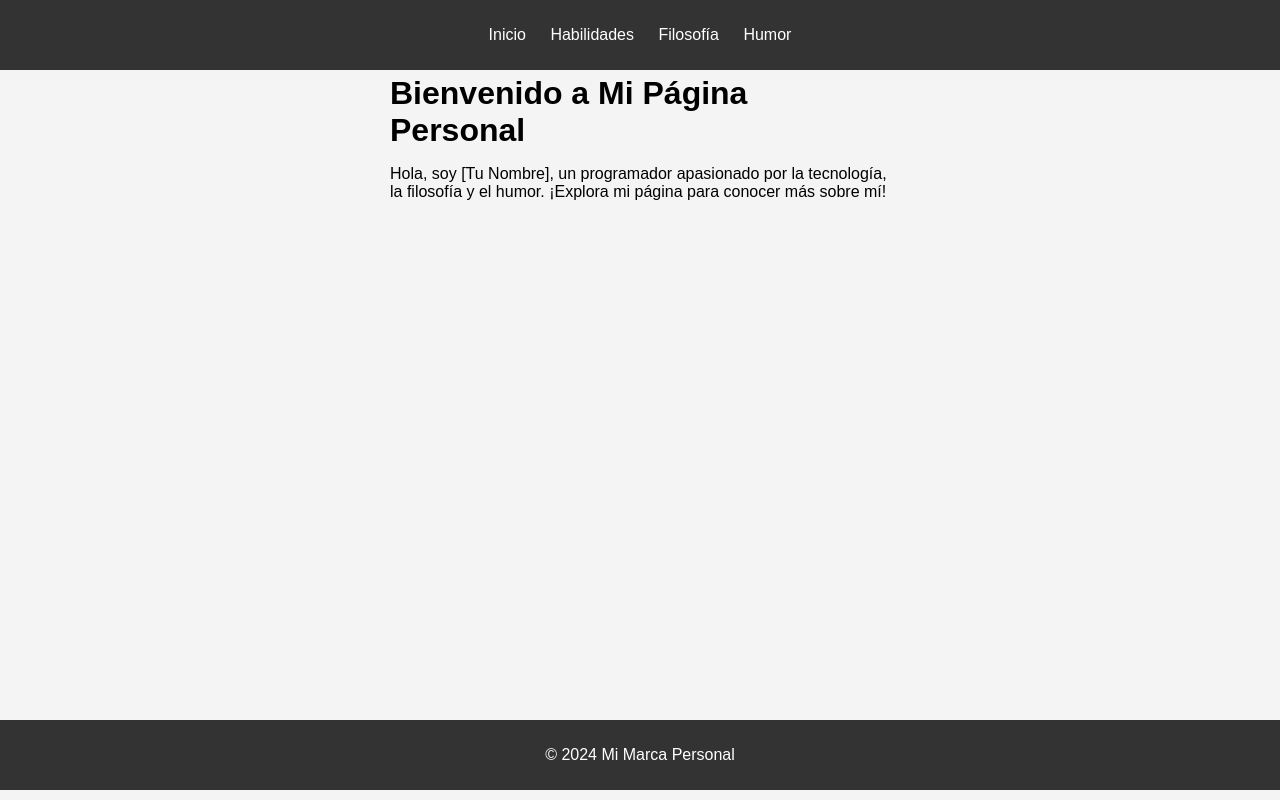
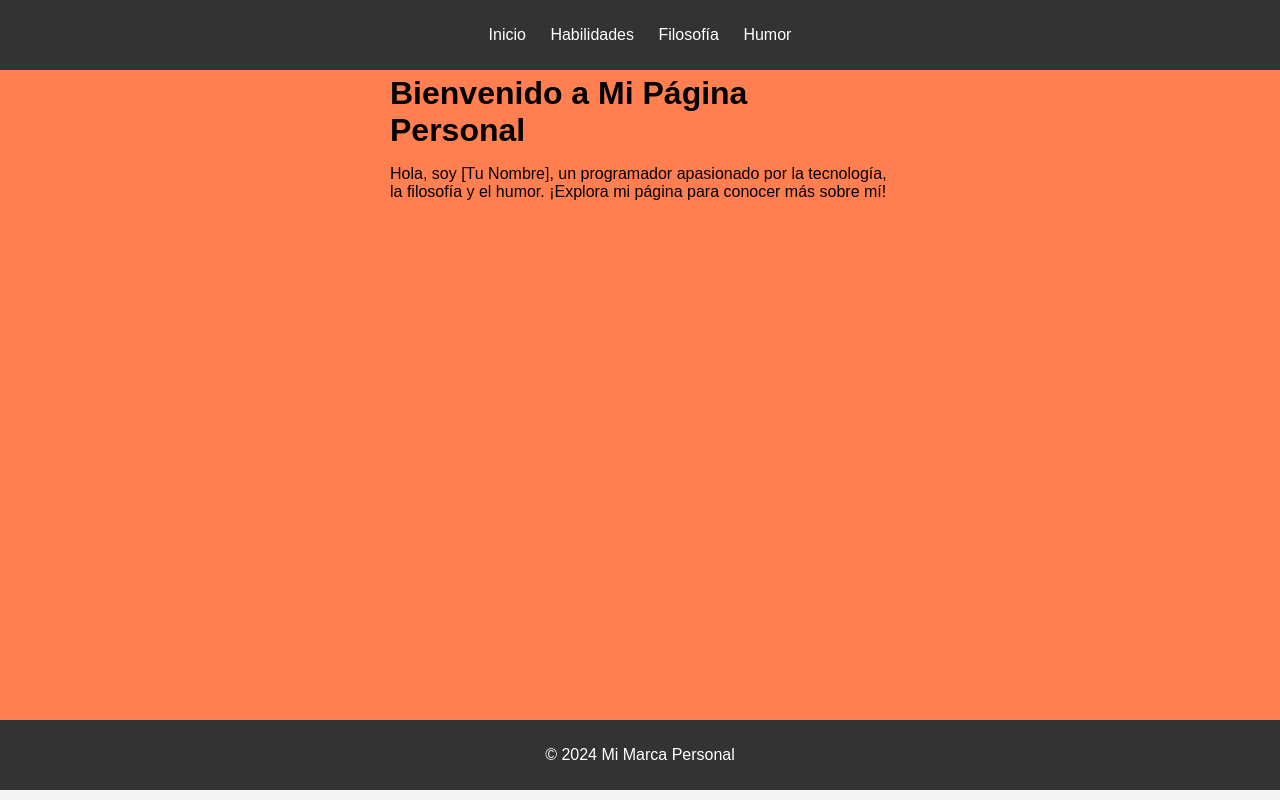
Before and after one commit to GatoMontes002/marcapersonal, a Flask app: page / in a window 1280 px wide. Run offline with Flask 3, Linux system fonts and the light colour scheme.

```diff
--- a/build/static/css/style.css
+++ b/build/static/css/style.css
@@ -56,7 +56,7 @@ footer {
     min-height: 90dvh;
     display: grid;
     grid-template-rows: auto 1fr auto;
-    height: fit-content;
+    background-color: coral;
 }
 
 .wrapper-main{
--- a/static/css/style.css
+++ b/static/css/style.css
@@ -56,7 +56,7 @@ footer {
     min-height: 90dvh;
     display: grid;
     grid-template-rows: auto 1fr auto;
-    height: fit-content;
+    background-color: coral;
 }
 
 .wrapper-main{
```
